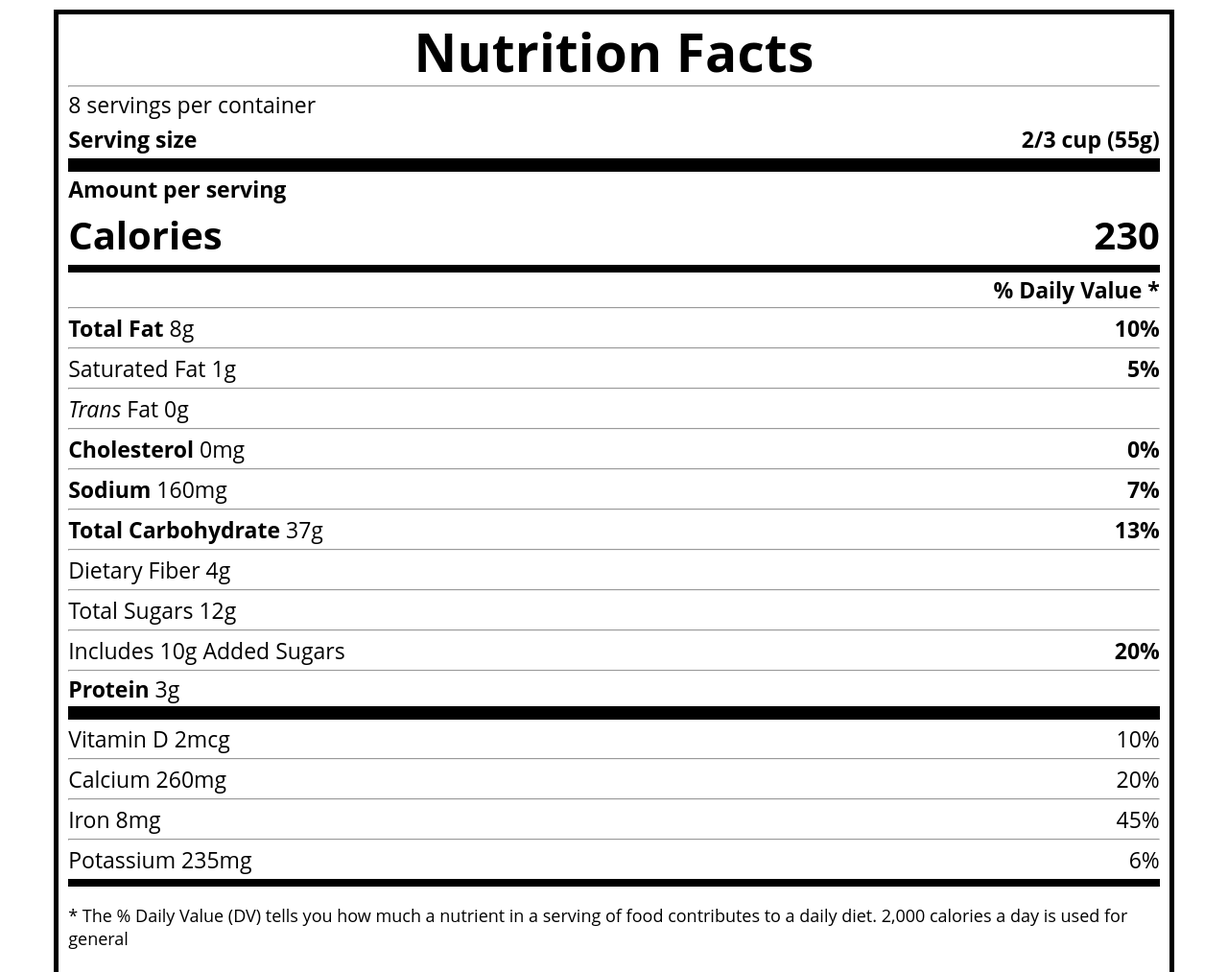
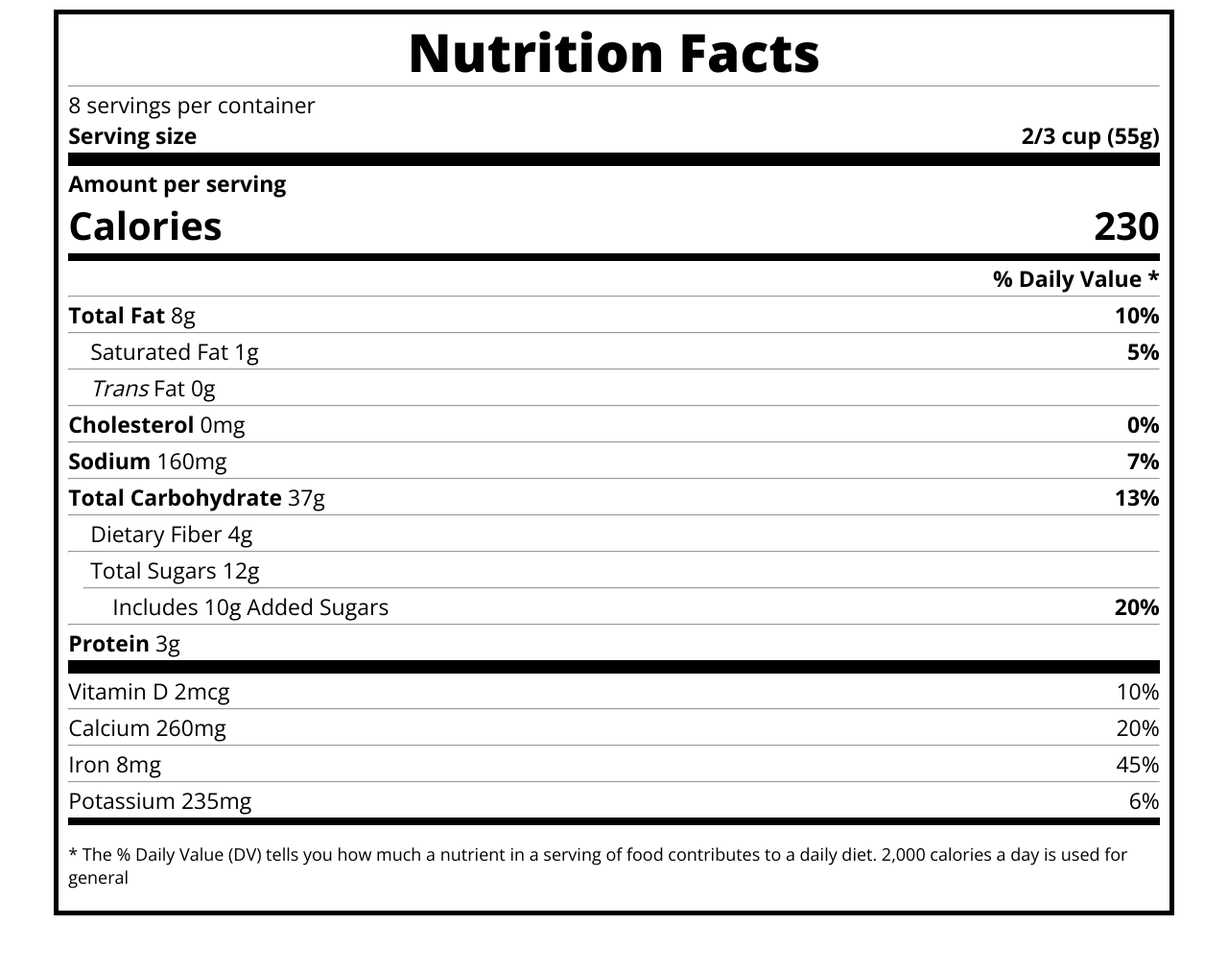
Before and after one commit to NarvekarHritika/WebDesign, a plain HTML site: page NutritionLabel/NutritionLabel.html in a window 1280 px wide. Shown: the top 1013 px of the page at 96% size. After the commit the page ends 964 px from the top, so only its background shows below. Drawn offline with nearby package versions, Linux system fonts and the light colour scheme.

Commit message:
Editing a Nutrition Label

```diff
--- a/NutritionLabel/NutritionLabel.html
+++ b/NutritionLabel/NutritionLabel.html
@@ -4,6 +4,7 @@
         <meta charset="utf-8">
         <meta name="viewport" content="width=device-width, initial-scale=1.0">
         <link rel="stylesheet" href="style.css">
+        <link rel="stylesheet" href="https://fonts.googleapis.com/css?family=Open+Sans:400,700,800">
         <title>Nutrition Label</title>
     </head>
 
@@ -37,11 +38,11 @@
                     </div>
                     <hr class="thin">
                     <div class="con">
-                        <p class="txt-med"> Saturated Fat 1g</p><p class="txt-med"><b>5%</b></p>
+                        <p class="txt-med indent"> Saturated Fat 1g</p><p class="txt-med"><b>5%</b></p>
                     </div>
                     <hr class="thin">
                     <div class="con">
-                        <p class="txt-med"><i>Trans</i> Fat 0g</p>
+                        <p class="txt-med indent"><i>Trans</i> Fat 0g</p>
                     </div>
                     <hr class="thin">
                     <div class="con">
@@ -57,18 +58,18 @@
                     </div>
                     <hr class="thin">
                     <div class="con">
-                        <p class="txt-med"> Dietary Fiber 4g</p>
+                        <p class="txt-med indent"> Dietary Fiber 4g</p>
                     </div>
                     <hr class="thin">
                     <div class="con">
-                        <p class="txt-med"> Total Sugars 12g</p>
+                        <p class="txt-med indent"> Total Sugars 12g</p>
+                    </div>
+                    <hr class="thin indent">
+                    <div class="con">
+                        <p class="txt-med dbl-indent"> Includes 10g Added Sugars</p><p class="txt-med"><b>20%</b></p>
                     </div>
                     <hr class="thin">
-                    <div class="con">
-                        <p class="txt-med"> Includes 10g Added Sugars</p><p class="txt-med"><b>20%</b></p>
-                    </div>
-                    <hr class="thin">
-                    <p><b>Protein</b> 3g</p>
+                    <p ><b>Protein</b> 3g</p>
                 </article>
                 <hr class="thick">
                 <article class="minerals">
@@ -97,3 +98,14 @@
     </body>
 
 </html>
+
+<!--
+differnece between my code and Site's code
+    My code     VS          Site's code
+
+1) Use <b></b> tag       -       use span.bold
+2) used hr for divider      -       used div for divider
+3) didnt use indentation        -       margin-left
+4)didnt need to use anything        -       used "clear: right;" to clear float property
+5) used flex space around property      -       used float for right alignment
+6) for text 230 i didnt change text size     -        the changed font size -->
--- a/NutritionLabel/style.css
+++ b/NutritionLabel/style.css
@@ -5,7 +5,7 @@ header h1{
     margin: -4px 0;
     font-size: 55px;
     font-family: 'Open Sans', sans-serif;
-    font-weight: bolder;
+    font-weight: 800;
     letter-spacing: 0.15px;
 
 }
@@ -16,7 +16,7 @@ p{
 
 }
 article p {
-    margin: 2px 0;
+    margin: 0 0;
 }
 
 .txt-large{
@@ -62,3 +62,11 @@ footer p{
 hr{
     margin: 2px auto;
 }
+
+/* indent */
+.indent{
+    margin-left: 1em;
+}
+.dbl-indent{
+    margin-left: 2em;
+}
```
